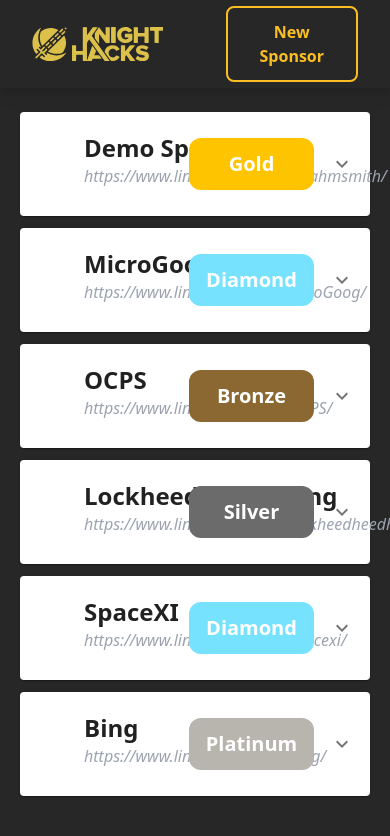
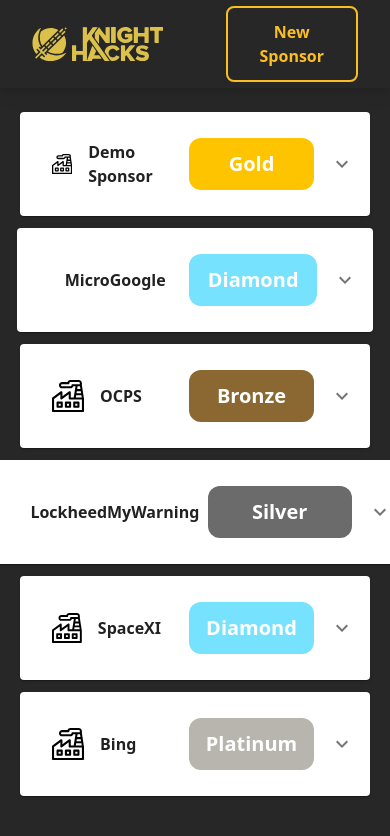
Before and after one commit to KnightHacks/admin-tool, a React (Create React App) app: page /Sponsors in a window 390 px wide. Shown: the top 836 px of the page. Built offline with nearby package versions, Linux system fonts and the light colour scheme.

Commit message:
LinkedIn/Description -> Links in the accordion, adjusting logo and text by lg/med/sm screen

```diff
--- a/src/components/sponsors/dummySponsors.tsx
+++ b/src/components/sponsors/dummySponsors.tsx
@@ -3,39 +3,45 @@ import { Sponsor, SponsorTier } from './sponsor';
 export const dummyArray = [
   {
     name: 'Demo Sponsor',
-    description:
-      'This is not a real sponsor, but is rather being used to determine if this would work.',
     tier: SponsorTier.Gold,
-    linkedIn: 'https://www.linkedin.com/in/elijahmsmith/',
+    socials: [
+      'https://www.linkedin.com/in/demo',
+      'https://www.github.com/Demo',
+    ],
   },
   {
     name: 'MicroGoogle',
-    description: 'The greatest company merger in Sci-Fi history.',
     tier: SponsorTier.Diamond,
-    linkedIn: 'https://www.linkedin.com/in/MicoGoog/',
+    socials: [
+      'https://www.linkedin.com/in/MicoGoogle',
+      'https://www.github.com/MicoGoogle',
+    ],
   },
   {
     name: 'OCPS',
-    description: 'Why not?',
     tier: SponsorTier.Bronze,
-    linkedIn: 'https://www.linkedin.com/in/OCPS/',
+    socials: ['https://www.linkedin.com/in/OCPS'],
   },
   {
     name: 'LockheedMyWarning',
-    description: 'I swear this one is real.',
     tier: SponsorTier.Silver,
-    linkedIn: 'https://www.linkedin.com/in/lockheedheedheed/',
+    socials: [
+      'https://www.linkedin.com/in/LockheedMyWarning',
+      'https://www.github.com/LockheedMyWarning',
+      'https://myspace.com/LockheedMyWarning',
+    ],
   },
   {
     name: 'SpaceXI',
-    description: 'The next generation of space adventure.',
     tier: SponsorTier.Diamond,
-    linkedIn: 'https://www.linkedin.com/in/spacexi/',
+    socials: [
+      'https://www.linkedin.com/in/SpaceXI',
+      'https://myspace.com/SpaceXI',
+    ],
   },
   {
     name: 'Bing',
-    description: 'I want to be relevant,',
     tier: SponsorTier.Platinum,
-    linkedIn: 'https://www.linkedin.com/in/bing/',
+    socials: [],
   },
 ];
--- a/src/components/sponsors/sponsor.tsx
+++ b/src/components/sponsors/sponsor.tsx
@@ -2,7 +2,7 @@ import React from 'react';
 import Accordion from '@mui/material/Accordion';
 import AccordionSummary from '@mui/material/AccordionSummary';
 import AccordionDetails from '@mui/material/AccordionDetails';
-import Typography from '@mui/material/Typography';
+import Link from '@mui/material/Link';
 import ExpandMoreIcon from '@mui/icons-material/ExpandMore';
 import { ReactComponent as DefaultLogo } from '../../assets/sponsor-logo-default.svg';
 
@@ -17,9 +17,8 @@ export enum SponsorTier {
 
 export interface Sponsor {
   name: string;
-  description: string;
-  linkedIn: string;
   tier: SponsorTier;
+  socials: string[];
 }
 
 export interface SponsorRenderProps {
@@ -67,24 +66,22 @@ export function SponsorRender({ sponsor }: SponsorRenderProps): JSX.Element {
           id="panel1a-header"
         >
           <div className="h-20 px-4 grid grid-cols-2 w-full gap-3 items-center justify-center">
-            <div className="flex flex-row">
-              <DefaultLogo className="w-16 h-16" />
-              <div className="flex flex-col ml-8">
-                <text className="font-bold text-2xl text-left">
-                  {sponsor.name}
-                </text>
-                <text className="text-base italic text-gray-400 text-left">
-                  {sponsor.linkedIn}
-                </text>
-              </div>
+            <div className="flex flex-row items-center">
+              <DefaultLogo className="lg:w-16 lg:h-16 w-8 h-8" />
+              <text className="flex justify-start text-left py-3 px-4 md:px-8 lg:text-2xl sm:text-lg font-bold">
+                {sponsor.name}
+              </text>
             </div>
             {showTier()}
           </div>
         </AccordionSummary>
         <AccordionDetails>
-          <Typography className="text-left text-lg px-5">
-            {sponsor.description}
-          </Typography>
+          {sponsor.socials.map((linkText) => (
+            <Link className="pl-4 py-5" key={linkText} href={linkText}>
+              {linkText}
+              <br />
+            </Link>
+          ))}
         </AccordionDetails>
       </Accordion>
     </div>
--- a/src/components/sponsors/sponsorFormModal.tsx
+++ b/src/components/sponsors/sponsorFormModal.tsx
@@ -15,8 +15,7 @@ export default function SponsorForm({
   handleSubmission,
 }: FormControlProps): JSX.Element {
   const [name, setName] = useState(sponsor ? sponsor.name : '');
-  const [desc, setDesc] = useState(sponsor ? sponsor.description : '');
-  const [linkedIn, setLinkedIn] = useState(sponsor ? sponsor.linkedIn : '');
+  const [socials, setSocials] = useState(sponsor ? sponsor.socials : []);
   const [tier, setTier] = useState(sponsor ? sponsor.tier : '');
   const [errorMessage, setErrorMessage] = useState('');
 
@@ -80,34 +79,15 @@ export default function SponsorForm({
                     className="block text-gray-700 text-sm font-bold mb-2"
                     htmlFor="sponsorDesc"
                   >
-                    Description
+                    Socials (Enter One Per Line)
                   </label>
                   <textarea
                     className="text-sm shadow appearance-none border rounded w-full py-2 px-3 text-gray-700 leading-tight focus:outline-none focus:shadow-outline"
                     id="sponsorDesc"
                     rows={3}
-                    value={desc}
+                    value={socials.join('\n')}
                     onChange={(event) => {
-                      setDesc(event.target.value);
-                    }}
-                    autoComplete="off"
-                  />
-                </div>
-
-                <div className="mb-4">
-                  <label
-                    className="block text-gray-700 text-sm font-bold mb-0"
-                    htmlFor="sponsorLinkedIn"
-                  >
-                    Linked In
-                  </label>
-                  <input
-                    className="text-sm shadow appearance-none border rounded w-full py-2 px-3 text-gray-700 leading-tight focus:outline-none focus:shadow-outline"
-                    id="sponsorLinkedIn"
-                    type="text"
-                    value={linkedIn}
-                    onChange={(event) => {
-                      setLinkedIn(event.target.value);
+                      setSocials(event.target.value.split('\n'));
                     }}
                     autoComplete="off"
                   />
@@ -152,11 +132,8 @@ export default function SponsorForm({
                     if (errorMsg === '')
                       handleSubmission({
                         name: name,
-                        description: desc ? desc : 'Description not provided.',
-                        linkedIn: linkedIn
-                          ? linkedIn
-                          : 'LinkedIn not provided.',
                         tier: SponsorTier[tier],
+                        socials: socials,
                       });
                     else setErrorMessage(errorMsg);
                   }}
@@ -178,8 +155,7 @@ export default function SponsorForm({
                   className="w-full inline-flex justify-center rounded-md border border-gray-300 shadow-sm px-4 py-2 bg-white text-base font-medium text-gray-700 hover:bg-gray-50 sm:mt-0 sm:w-auto sm:text-sm"
                   onClick={() => {
                     setName('');
-                    setDesc('');
-                    setLinkedIn('');
+                    setSocials([]);
                     setTier('');
                   }}
                 >
```
